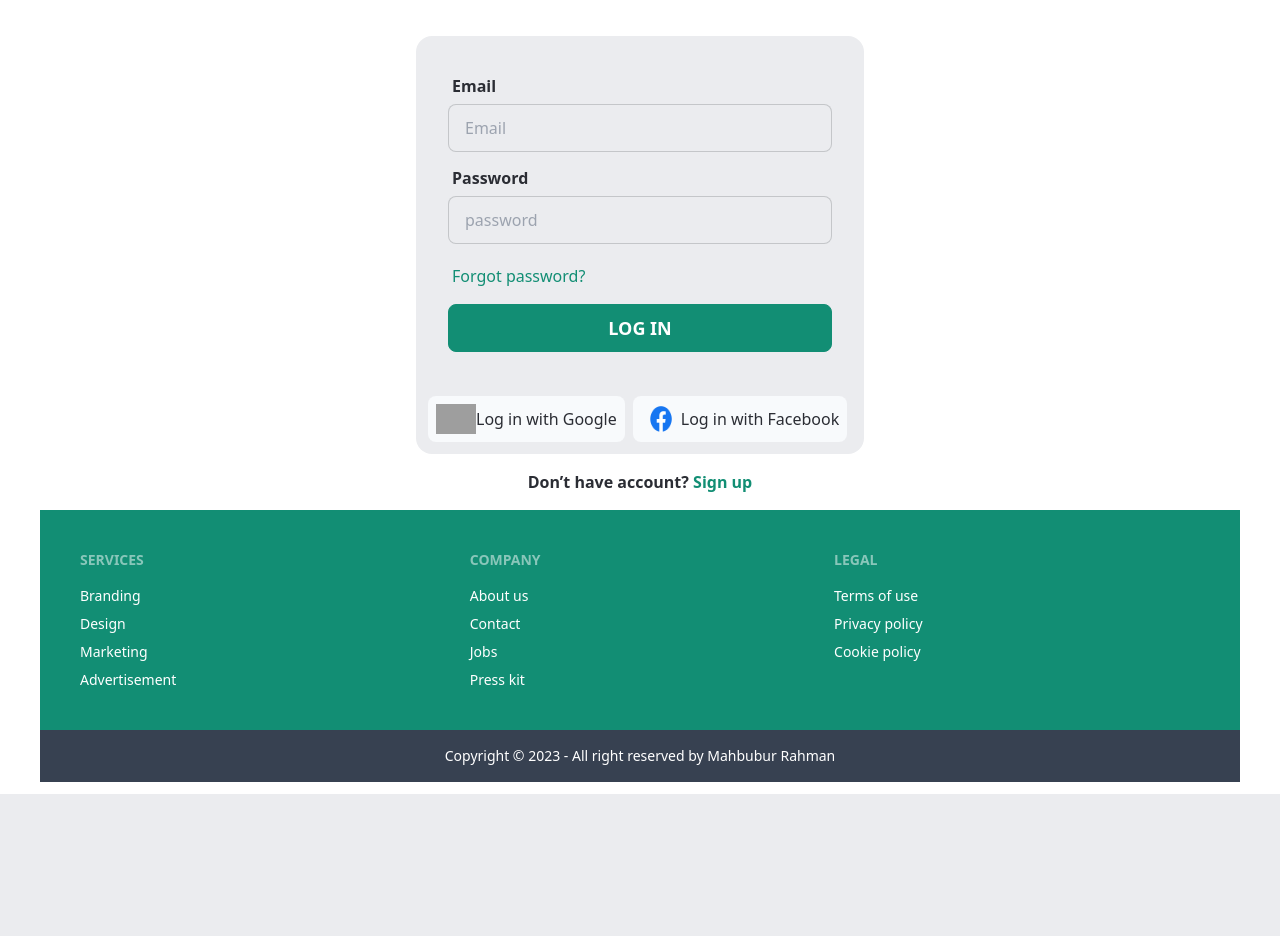
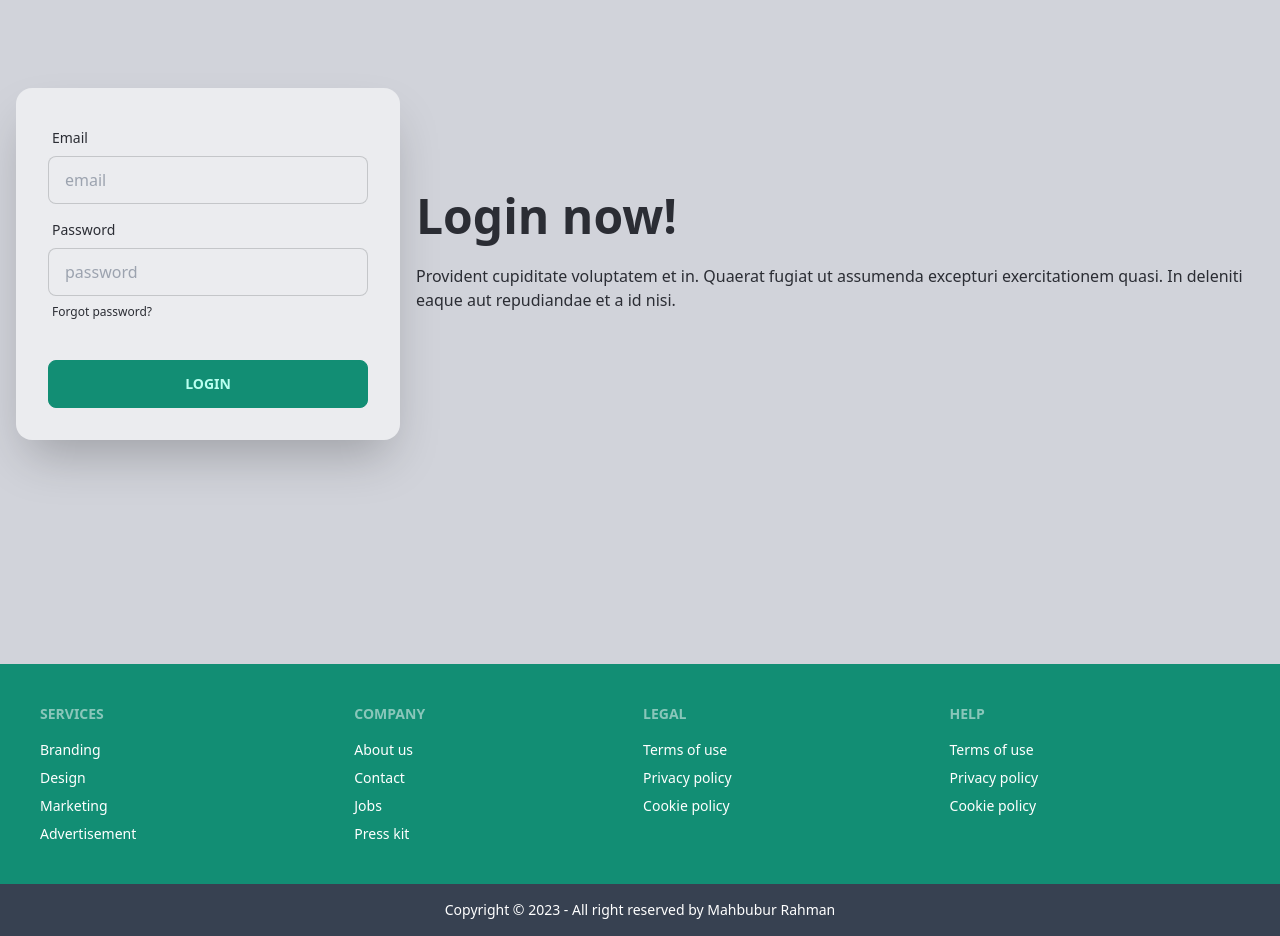
Before and after one commit to mahbubaly/rental-web, a React (Vite) app: page /logIn in a window 1280 px wide. Shown: the part 860-1796 px from the top of the page. Before the commit the page ends 1654 px from the top, so only its background shows below. Built offline with nearby package versions, Linux system fonts and the light colour scheme; grey boxes are pictures that could not be loaded.

Commit message:
fixing-problems

```diff
--- a/src/Components/Area.jsx
+++ b/src/Components/Area.jsx
@@ -6,7 +6,7 @@ const Area = ({ area }) => {
     return (
         <div>
             <div className='my-2 '>
-                <Link className='text-xl hover:shadow-xl gap-10 mx-auto md:gap-0 hover:p-2 rounded-lg font-semibold hover:text-blue-500 lg:text-2xl 2xl:text-4xl '>{area}</Link>
+                <Link className='text-[18px] text-blue-500 hover:shadow-xl gap-10 mx-auto md:gap-0 hover:p-3 rounded-lg font-semibold    '>{area}</Link>
 
 
             </div>
--- a/src/Components/Footer.jsx
+++ b/src/Components/Footer.jsx
@@ -3,7 +3,7 @@ import React from 'react';
 const Footer = () => {
     return (
         <div>
-            <footer className="footer w-full p-10 bg-primary text-white">
+            <footer className="footer  p-10 bg-primary text-white">
                 <div>
                     <span className="footer-title">Services</span>
                     <a className="link link-hover">Branding</a>
@@ -24,6 +24,12 @@ const Footer = () => {
                     <a className="link link-hover">Privacy policy</a>
                     <a className="link link-hover">Cookie policy</a>
                 </div>
+                <div>
+                    <span className="footer-title">Help</span>
+                    <a className="link link-hover">Terms of use</a>
+                    <a className="link link-hover">Privacy policy</a>
+                    <a className="link link-hover">Cookie policy</a>
+                </div>
             </footer>
 
             <footer className="footer footer-center p-4 bg-gray-700 text-white">
--- a/src/Components/Header.jsx
+++ b/src/Components/Header.jsx
@@ -16,14 +16,14 @@ const Header = () => {
     return (
         <>
 
-            <div className='flex justify-between  bg-white  items-center'>
+            <div className='flex justify-between lg:px-[50px] px-4  bg-white  items-center'>
                 <div onClick={() => setOpen(!open)} className='md:hidden'>
                     <span className={`bg-${open ? 'black' : 'white'} w-96 duration-1000`}>
                         {open === true ? (
                             <div className='flex gap-14 duration-1000  p-2'>
 
                                 <ActiveLink to='/'>
-                                    <img className='w-[40px] 2xl:w-[80px] h-[30px] 2xl:h-[60]' src={logo} alt='' />
+                                    <img className='w-[40px]  h-[30px] ' src={logo} alt='' />
                                 </ActiveLink>
                                 <XMarkIcon className='h-8 w-8 text-primary' />
                             </div>
@@ -40,10 +40,10 @@ const Header = () => {
                                     Home
                                 </ActiveLink>
                             </div>
-                            <div className='flex justify-center items-center gap-6 my-4'>
+                            <div className='flex  gap-6 my-4'>
                                 <UserPlusIcon className='h-6 w-6 text-primary' />
                                 <ActiveLink className='hover-effect' to='/logIn'>
-                                    <h1 className='text-[16px] hover-effect font-bold'> Log in</h1>{' '}
+                                    <h1 className=' hover-effect font-bold'>Log in</h1>
                                 </ActiveLink>
                             </div>
                             <div className='flex gap-6 '>
@@ -70,15 +70,15 @@ const Header = () => {
                 </div>
 
 
-                <Link to="/"><img className='w-[100px] h-[100px] hidden md:block' src={logo} alt="" /></Link>
+                <Link to="/"><img className='w-[100px] h-[100px] pb-2 hidden md:block' src={logo} alt="" /></Link>
 
-                <div className='flex justify-around gap-6 items-center'>
+                <div className='flex justify-around gap-6 lg:py-0 py-3 items-center'>
                     <div className='lg:flex gap-2 hidden md:block md:justify-center'>
-                        <UserPlusIcon className="lg:h-6 2xl:h-10 w-6 2xl:w-10 text-primary " />
+                        <UserPlusIcon className="h-6  w-6  text-primary " />
 
-                        <ActiveLink to="/logIn"><h1 className='text-[16px] hover-effect 2xl:text-3xl  font-bold'> Log in</h1> </ActiveLink>
+                        <ActiveLink to="/logIn"><h1 className='text-[16px] hover-effect   font-bold'> Log in</h1> </ActiveLink>
                     </div>
-                    <button className='btn btn-primary du text-white '>Post Your ad</button>
+                    <button className='btn btn-primary   text-white '>Post Your ad</button>
 
                 </div>
             </div>
--- a/src/Components/LogIn.jsx
+++ b/src/Components/LogIn.jsx
@@ -27,73 +27,40 @@ const LogIn = () => {
                     <div className="camera"></div>
                     <div className="display">
                         <div className="artboard artboard-demo phone-1 text-primary font-xl">Loading... </div>
-                        <h1>scroll/</h1>
                     </div>
                 </div>
             </div>
 
 
             <div className=''>
-                <div className=" flex justify-center items-center  bg-white">
-                    <div className="hero-content flex-col lg:w-[40%] ">
-                        <div className="text-center scroll-container">
-                            <h1 className="text-5xl scroll-content font-bold text-primary my-7">Hello Login now!</h1>
-
-
-
-
+                <div className="hero min-h-screen bg-base-200">
+                    <div className="hero-content flex-col lg:flex-row-reverse">
+                        <div className="text-center lg:text-left">
+                            <h1 className="text-5xl font-bold">Login now!</h1>
+                            <p className="py-6">Provident cupiditate voluptatem et in. Quaerat fugiat ut assumenda excepturi exercitationem quasi. In deleniti eaque aut repudiandae et a id nisi.</p>
                         </div>
-                        <div className="card  w-full  bg-base-100">
-                            <form onSubmit={handlerLog} className="card-body">
+                        <div className="card flex-shrink-0 w-full max-w-sm shadow-2xl bg-base-100">
+                            <div className="card-body">
                                 <div className="form-control">
                                     <label className="label">
-                                        <span className="label-text text text-[16px] font-semibold">Email</span>
+                                        <span className="label-text">Email</span>
                                     </label>
-                                    <input type="text" name='email' placeholder="Email" className="input input-bordered" required />
+                                    <input type="text" placeholder="email" className="input input-bordered" />
                                 </div>
                                 <div className="form-control">
                                     <label className="label">
-                                        <span className="label-text text text-[16px] font-semibold">Password</span>
+                                        <span className="label-text">Password</span>
                                     </label>
-                                    <input type="password" required name='password' placeholder="password" className="input input-bordered" />
+                                    <input type="text" placeholder="password" className="input input-bordered" />
                                     <label className="label">
-
-                                        <Link to="/forgotPass" className='text-primary mt-3 hover:underline'>Forgot password? </Link>
+                                        <a href="#" className="label-text-alt link link-hover">Forgot password?</a>
                                     </label>
                                 </div>
-                                <div className="form-control ">
-
-
-                                    <button onClick={handlerLog} className="btn btn-primary text-[18px] text-white">
-                                        Log in</button>
-
-
+                                <div className="form-control mt-6">
+                                    <button className="btn btn-primary">Login</button>
                                 </div>
-
-                            </form>
-                            <div className='flex p-3 gap-2 2xl:justify-center'>
-
-
-                                <Link className='flex p-2 justify-center items-center  rounded-lg bg-slate-50 text-center ' to='/google'>
-                                    <img className='w-[40px] h-[30px]' src={googleLogo} alt="" />
-                                    <h1>Log in with Google</h1>
-
-
-                                </Link>
-                                <Link className='flex  p-2 justify-center items-center rounded-lg bg-slate-50 text-center ' to='/facebook'>
-                                    <img className='w-[40px] h-[30px]' src={facebook} alt="" />
-                                    <h1>Log in with Facebook</h1>
-
-
-                                </Link>
                             </div>
                         </div>
-
-
-                        <div>
-                            <Link to='/signUp'> <h1 className='font-semibold hover:underline'>Don’t have account? <span className='text-primary'>Sign up</span></h1> </Link>
-                        </div>
-
                     </div>
                 </div>
             </div>
--- a/src/Components/Main.jsx
+++ b/src/Components/Main.jsx
@@ -7,7 +7,7 @@ const Main = () => {
 
     const navigation = useNavigation();
     return (
-        <div className=' p-3 md:px-10 bg-white'>
+        <div className='container mx-auto'>
             <Header />
             <div className='mx-auto flex justify-center items-center bg-white'>{
                 navigation.state === "loading" && "loading..."
--- a/src/Components/Section_2.jsx
+++ b/src/Components/Section_2.jsx
@@ -5,7 +5,7 @@ import Area from './Area';
 const Section_2 = ({ popularArea }) => {
 
     return (
-        <div className='p-12 bg-white'>
+        <div className='rounded bg-white p-[48px] '>
             <div className='flex justify-between gap-4  my-5'>
                 <h1 className='font-bold w-full lg:w-auto  text-3xl 2xl:text-5xl text-primary hover:text-primary hover:underline hover:translate-x-2 transition duration-500 '>Popular area</h1>
 
@@ -13,7 +13,7 @@ const Section_2 = ({ popularArea }) => {
             </div>
 
 
-            <div className='grid lg:grid-cols-4 md:grid-cols-3 grid-cols-2  text-center'>
+            <div className='grid lg:grid-cols-4 md:grid-cols-3 grid-cols-2 mt-9  text-center'>
                 {
                     popularArea.map(area => <Area
                         key={area.id}
```
Also changed, not shown: src/Components/Section.jsx (+22 -22 lines).
